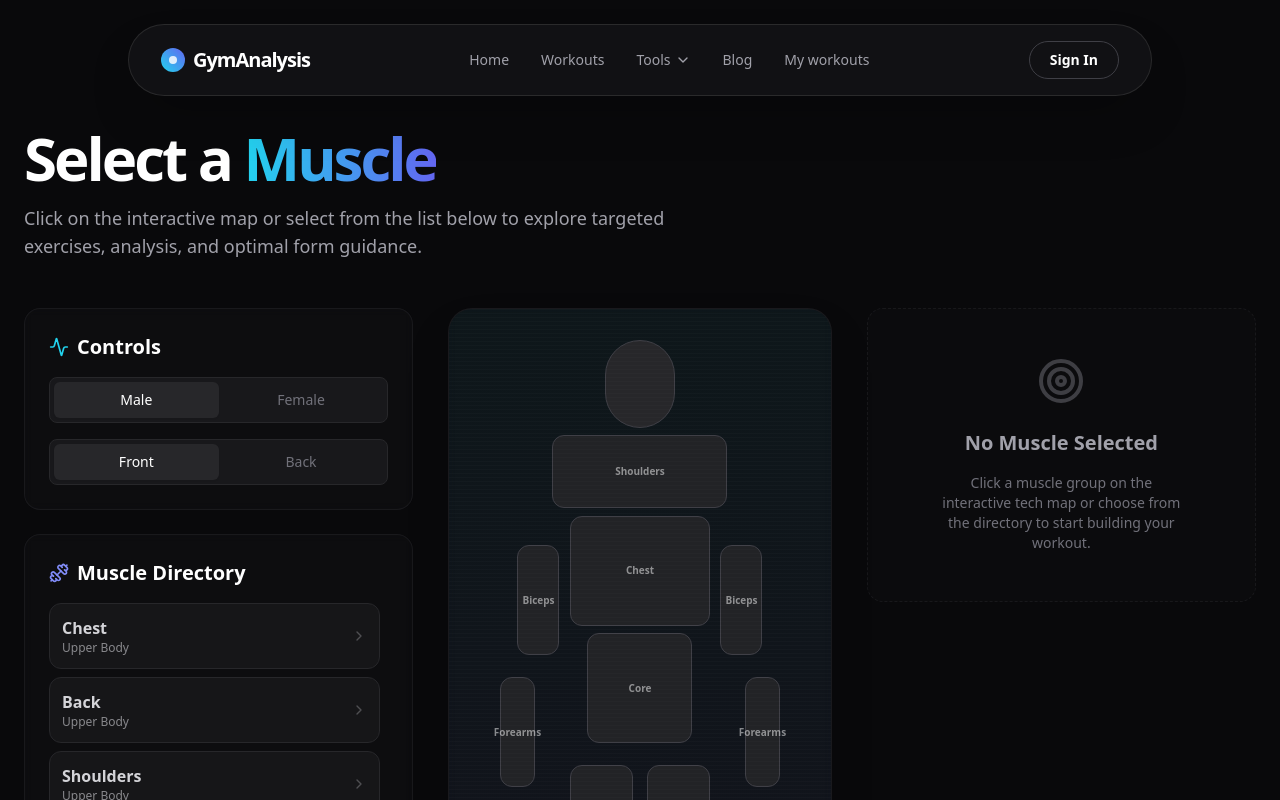
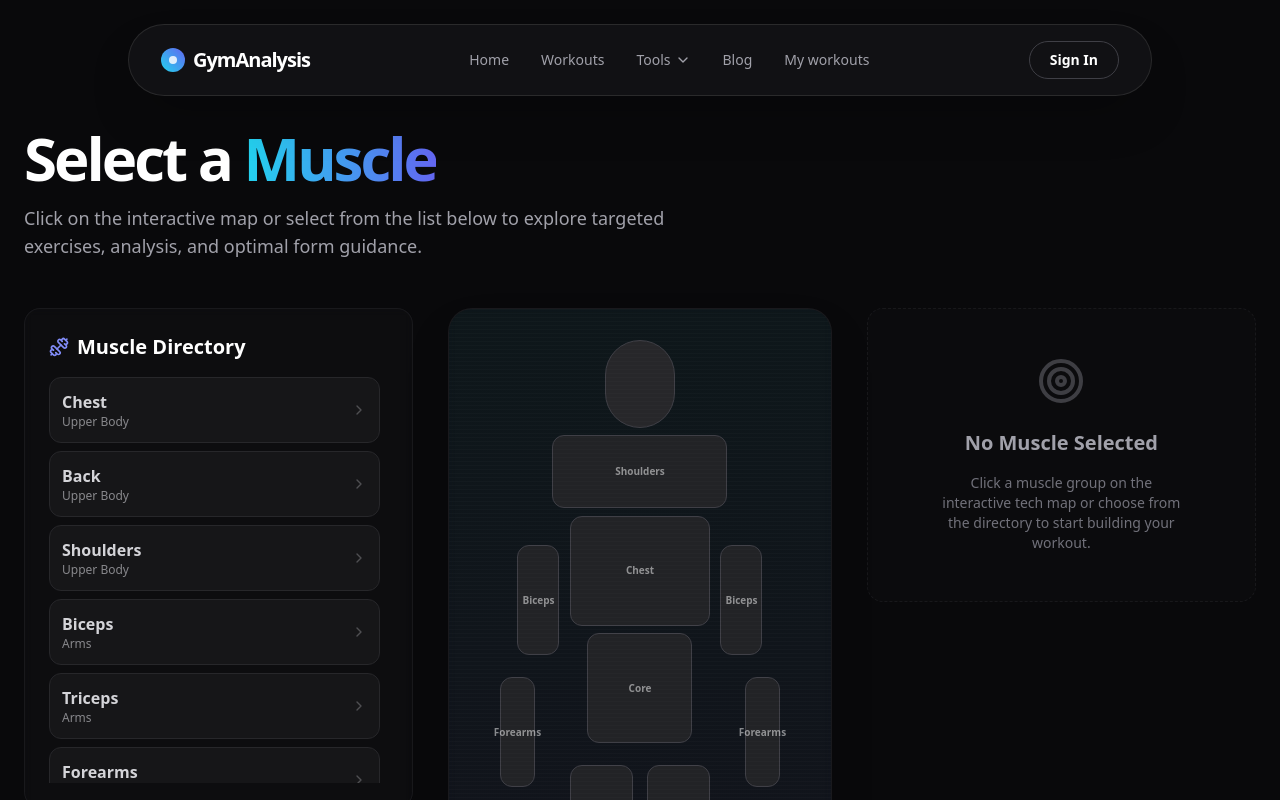
Before and after one commit to NureTernovskyiDenys/Diplomka---YevheniyTernovskiy, a React app in the folder frontend/: page /dashboard in a window 1280 px wide. Shown: the top 800 px of the page. Built offline with nearby package versions, Linux system fonts and the light colour scheme; the HTML template or start-up script is replaced by a standard one.

Commit message:
feat: implement dashboard page with interactive body map for muscle selection and exercise directory.

```diff
--- a/frontend/src/pages/Dashboard.jsx
+++ b/frontend/src/pages/Dashboard.jsx
@@ -161,41 +161,6 @@ export default function Dashboard() {
                     {/* Left Panel: Filters & List */}
                     <div className="lg:col-span-4 order-2 lg:order-1 flex flex-col gap-6">
 
-                        <div className="bg-zinc-900/30 border border-zinc-800/50 rounded-2xl p-6 backdrop-blur-sm">
-                            <h3 className="text-xl font-bold mb-4 flex items-center gap-2">
-                                <Activity className="w-5 h-5 text-cyan-400" />
-                                Controls
-                            </h3>
-                            <div className="flex bg-zinc-900 rounded-lg p-1 mb-4 border border-zinc-800">
-                                <button
-                                    onClick={() => setGender('male')}
-                                    className={`flex-1 py-2 text-sm font-medium rounded-md transition-all ${gender === 'male' ? 'bg-zinc-800 text-white shadow-sm' : 'text-zinc-500 hover:text-zinc-300'}`}
-                                >
-                                    Male
-                                </button>
-                                <button
-                                    onClick={() => setGender('female')}
-                                    className={`flex-1 py-2 text-sm font-medium rounded-md transition-all ${gender === 'female' ? 'bg-zinc-800 text-white shadow-sm' : 'text-zinc-500 hover:text-zinc-300'}`}
-                                >
-                                    Female
-                                </button>
-                            </div>
-                            <div className="flex bg-zinc-900 rounded-lg p-1 border border-zinc-800">
-                                <button
-                                    onClick={() => setView('front')}
-                                    className={`flex-1 py-2 text-sm font-medium rounded-md transition-all ${view === 'front' ? 'bg-zinc-800 text-white shadow-sm' : 'text-zinc-500 hover:text-zinc-300'}`}
-                                >
-                                    Front
-                                </button>
-                                <button
-                                    onClick={() => setView('back')}
-                                    className={`flex-1 py-2 text-sm font-medium rounded-md transition-all ${view === 'back' ? 'bg-zinc-800 text-white shadow-sm' : 'text-zinc-500 hover:text-zinc-300'}`}
-                                >
-                                    Back
-                                </button>
-                            </div>
-                        </div>
-
                         <div className="bg-zinc-900/30 border border-zinc-800/50 rounded-2xl p-6 backdrop-blur-sm overflow-hidden flex flex-col max-h-[500px]">
                             <h3 className="text-xl font-bold mb-4 flex items-center gap-2">
                                 <Dumbbell className="w-5 h-5 text-indigo-400" />
@@ -254,8 +219,8 @@ export default function Dashboard() {
                                                     <button
                                                         onClick={() => setSelectedEquipment(null)}
                                                         className={`px-3 py-1 text-xs font-semibold rounded-full border transition-all ${selectedEquipment === null
-                                                                ? 'bg-cyan-500 text-zinc-950 border-cyan-400 shadow-[0_0_10px_rgba(34,211,238,0.3)]'
-                                                                : 'bg-zinc-800/50 text-zinc-400 border-zinc-700 hover:bg-zinc-700 hover:text-zinc-200'
+                                                            ? 'bg-cyan-500 text-zinc-950 border-cyan-400 shadow-[0_0_10px_rgba(34,211,238,0.3)]'
+                                                            : 'bg-zinc-800/50 text-zinc-400 border-zinc-700 hover:bg-zinc-700 hover:text-zinc-200'
                                                             }`}
                                                     >
                                                         All
@@ -265,8 +230,8 @@ export default function Dashboard() {
                                                             key={eq}
                                                             onClick={() => setSelectedEquipment(eq)}
                                                             className={`px-3 py-1 text-xs font-semibold rounded-full border transition-all capitalize ${selectedEquipment === eq
-                                                                    ? 'bg-cyan-500 text-zinc-950 border-cyan-400 shadow-[0_0_10px_rgba(34,211,238,0.3)]'
-                                                                    : 'bg-zinc-800/50 text-zinc-400 border-zinc-700 hover:bg-zinc-700 hover:text-zinc-200'
+                                                                ? 'bg-cyan-500 text-zinc-950 border-cyan-400 shadow-[0_0_10px_rgba(34,211,238,0.3)]'
+                                                                : 'bg-zinc-800/50 text-zinc-400 border-zinc-700 hover:bg-zinc-700 hover:text-zinc-200'
                                                                 }`}
                                                         >
                                                             {eq}
```
